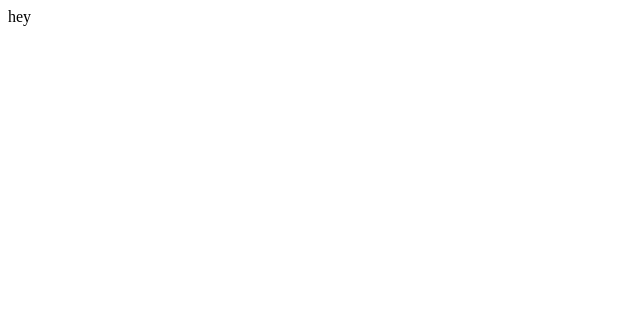
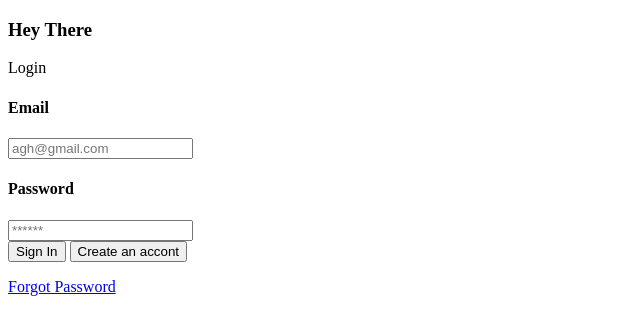
Before and after one commit to lilmeddy/dashboard, a plain HTML site: page public/log.html in a window 1280 px wide. Shown: the whole page, without its empty margins (0-640 px from the left). Drawn offline with Linux system fonts and the light colour scheme; sample sign-in values are in the browser's storage.

Commit message:
done with first 2 html

```diff
--- a/public/index.css
+++ b/public/index.css
@@ -0,0 +1,6 @@
+*{
+    padding: 0;
+    margin: 0;
+    top: 0;
+    box-sizing: border-box;
+}
--- a/public/log.html
+++ b/public/log.html
@@ -8,7 +8,6 @@
     <script src="https://www.gstatic.com/firebasejs/10.0.0/firebase-app-compat.js"></script>
     <script src="https://www.gstatic.com/firebasejs/10.0.0/firebase-auth-compat.js"></script>
     <link rel="stylesheet" href="log.css">
-
         <script>
     let isAuthenticated = localStorage.getItem("isAuthenticated");
     if (!isAuthenticated) {
@@ -17,7 +16,20 @@
         </script>
 </head>
 <body>
-    hey
+    <main>
+        <form action="" id="main">
+      <h3>Hey There</h3>
+      <p>Login</p>
+      <h4>Email</h4>
+        <input type="text" placeholder="agh@gmail.com" id="email">
+        <h4>Password</h4>
+        <input type="password" placeholder="******" id="password">
+        </form>
+        <button onclick="sign(event)">Sign In</button>
+        <button onclick="user()">Create an accont</button>
+        <p><a href="index.html">Forgot Password</a></p>
+        <!-- <p><a href="index.html">Didn't recieve </a></p> -->
+    </main>
 
 </body>
 </html>
--- a/public/log.js
+++ b/public/log.js
@@ -2,3 +2,22 @@ function authenticate() {
   localStorage.setItem("isAuthenticated", "true");
   window.location.href = "dash.html";
 }
+let email = document.getElementById("email")
+  // let phone = document.getElementById('phone')
+let password = document.getElementById("password")
+function sign(ev){
+
+  ev.preventDefault()
+  firebase.auth().signInWithEmailAndPassword(email.value, password.value)
+  .then((userCredential) => {
+    // Signed in
+    var user = userCredential.user;
+    alert("success")
+    // ...
+  })
+  .catch((error) => {
+    var errorCode = error.code;
+    var errorMessage = error.message;
+    alert("invalid")
+  });
+    }
```
